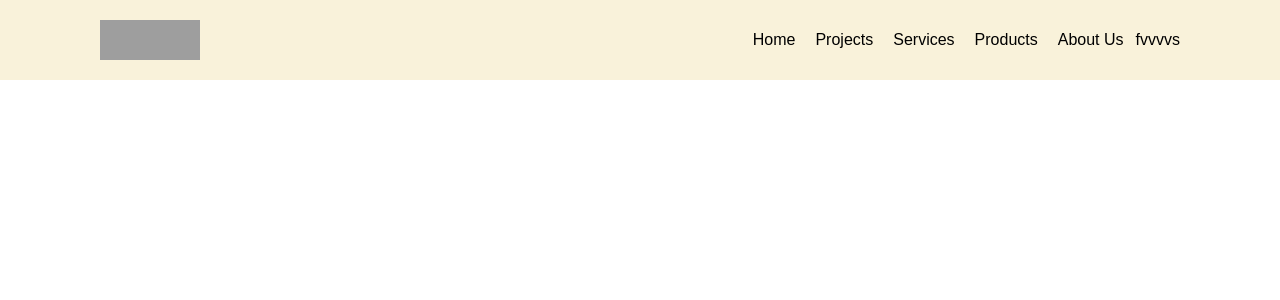
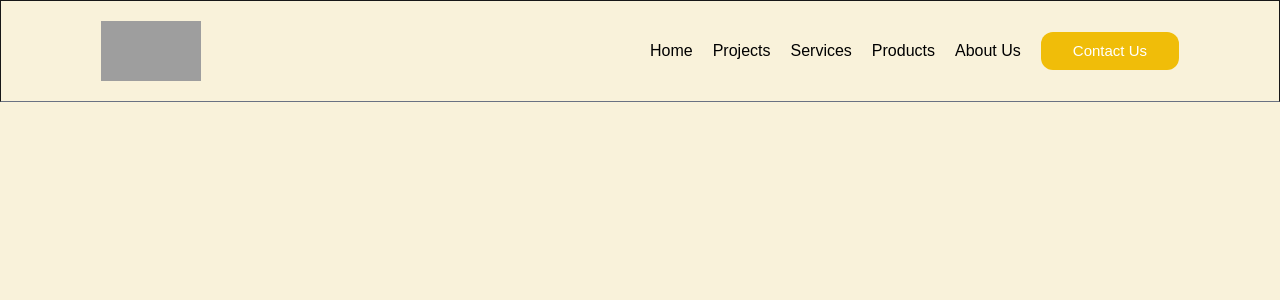
Before and after one commit to Bida3443/Forest-products, a Next.js app: page / in a window 1280 px wide. Shown: the top 300 px of the page. Built offline with nearby package versions, Linux system fonts and the light colour scheme; grey boxes are pictures that could not be loaded.

Commit message:
forest products

```diff
--- /dev/null
+++ b/app/Hero/hero.tsx
@@ -0,0 +1,9 @@
+import React from 'react'
+
+export default function hero() {
+  return (
+    <section className="h-screen bg-[#F9F2DA] w-full ">
+        <div></div>
+    </section>
+  )
+}
--- a/app/Nav/nav.tsx
+++ b/app/Nav/nav.tsx
@@ -28,25 +28,26 @@ const nav = [
 
 export default function Nav() {
   return (
-    <nav className=" p-5  bg-[#F9F2DA] w-full h-full">
-      <div className="flex flex-row justify-between items-center px-20">
+    <nav className=" p-5  bg-[#F9F2DA] w-full max-h-screen sticky top-0 h-full border border-b-gray-500 ">
+      <div className="flex flex-row justify-between items-center  px-20">
         <div>
           <Image
           src={logo}
           alt="Logo Image"
           width={300}
           height={300}
-          className="w-25 h-10"/>
+          className="w-25 h-15"/>
         </div>
-        <div className="text-black flex gap-3">
-            <div className="flex gap-5">
+        <div className="text-black flex hidden lg:block  items-center gap-8">
+            <div className="flex gap-5 items-center">
                 {nav.map((item,index)=>(
                     <div key={index}>
-                        <div >{item.text}</div>
+                        <div className=" " >{item.text}</div>
                     </div>
                 ))}
+                 <button className="bg-[#F0BD09] p-2 text-white lg:text-[15px] flex items-center  px-8 rounded-xl">Contact Us</button>
             </div>
-            <div>fvvvvs</div>
+
         </div>
       </div>
     </nav>
--- a/app/page.tsx
+++ b/app/page.tsx
@@ -1,3 +1,4 @@
+import Hero from "./Hero/hero";
 import Nav from "./Nav/nav";
 
 
@@ -5,6 +6,7 @@ export default function Home() {
   return (
     <div>
       <Nav/>
+      <Hero/>
     </div>
   );
 }
```
